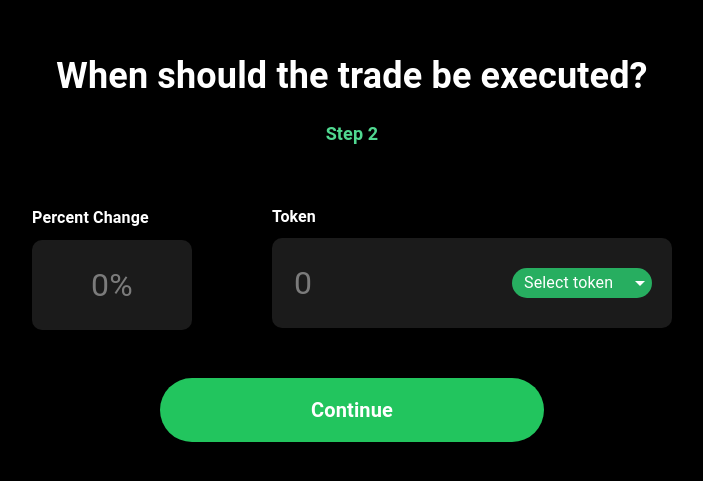
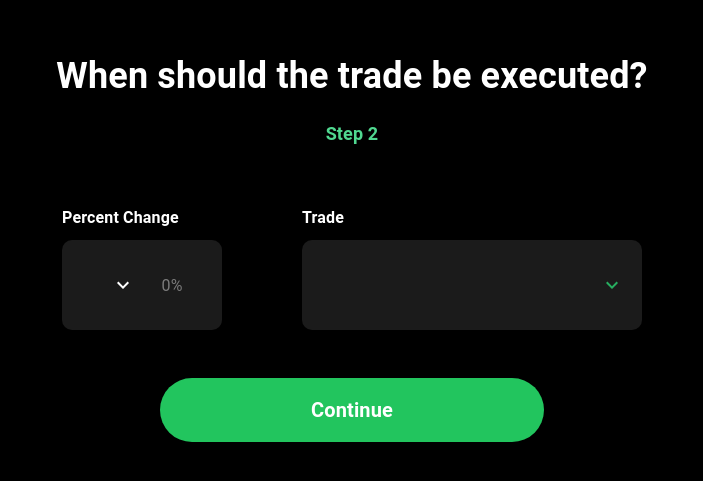
Before and after one commit to fhd1423/splurgefi, a Next.js app in the folder src/frontend/: page /step-two in a window 1280 px wide. Shown: the part 151-632 px from the top of the page, without its empty margins (288-991 px from the left). Built offline with nearby package versions, Linux system fonts and the light colour scheme; what @dynamic-labs/sdk-react-core would draw is missing.

Commit message:
Edited views to match use cases better

```diff
--- /dev/null
+++ b/src/frontend/components/CustomInputBatches.js
@@ -0,0 +1,56 @@
+import React from "react";
+import { styled } from "@mui/system";
+import InputBase from "@mui/material/InputBase";
+import Typography from "@mui/material/Typography";
+
+// Custom styles for the input container
+const CustomInputContainer = styled("div")({
+  display: "flex",
+  alignItems: "center",
+  justifyContent: "center",
+  backgroundColor: "#1B1B1B",
+  borderRadius: "10px",
+  width: "160px",
+  height: "90px",
+  padding: "0",
+});
+
+// Custom styles for the input component
+const CustomInput = styled(InputBase)({
+  color: "white",
+  fontSize: "2rem",
+  "& .MuiInputBase-input": {
+    textAlign: "center",
+    padding: "0",
+    width: "100%",
+    height: "100%",
+  },
+});
+
+export default function CustomInputBatches({
+  title,
+  placeHolder,
+  value,
+  onValueChange,
+}) {
+  return (
+    <div>
+      <Typography
+        variant="subtitle1"
+        color="white"
+        fontWeight="600"
+        gutterBottom
+        style={{ marginBottom: "8px", textAlign: "left" }}
+      >
+        {title}
+      </Typography>
+      <CustomInputContainer>
+        <CustomInput
+          placeholder={placeHolder}
+          value={value}
+          onChange={onValueChange}
+        />
+      </CustomInputContainer>
+    </div>
+  );
+}
--- a/src/frontend/components/CustomInputPercent.js
+++ b/src/frontend/components/CustomInputPercent.js
@@ -2,29 +2,52 @@ import React from "react";
 import { styled } from "@mui/system";
 import InputBase from "@mui/material/InputBase";
 import Typography from "@mui/material/Typography";
+import Select from "@mui/material/Select";
+import MenuItem from "@mui/material/MenuItem";
+import KeyboardArrowDownIcon from "@mui/icons-material/KeyboardArrowDown";
 
 // Custom styles for the input container
 const CustomInputContainer = styled("div")({
   display: "flex",
   alignItems: "center",
-  justifyContent: "center",
   backgroundColor: "#1B1B1B",
   borderRadius: "10px",
   width: "160px",
   height: "90px",
-  padding: "0",
 });
 
 // Custom styles for the input component
 const CustomInput = styled(InputBase)({
   color: "white",
-  fontSize: "2rem",
+  fontSize: "1rem", // Adjust the font size if necessary
   "& .MuiInputBase-input": {
     textAlign: "center",
-    padding: "0",
-    width: "100%",
+    padding: "0 10px", // Padding for spacing
+    width: "calc(100% - 40px)", // Adjust width to make room for select
     height: "100%",
   },
+});
+
+// Custom styles for the select component
+const CustomSelect = styled(Select)({
+  color: "white",
+  "& .MuiSelect-select": {
+    paddingRight: "8px", // Reduced padding
+    paddingLeft: "8px", // Reduced padding
+    minWidth: "40px", // Set a minimum width for the selector
+    height: "100%", // Match the height of the input
+    fontSize: "1rem", // Keep the font size consistent with the input
+  },
+  "& .MuiSelect-icon": {
+    color: "white", // White color for the dropdown icon
+    top: "50%",
+    transform: "translateY(-50%)",
+  },
+  "& .MuiOutlinedInput-notchedOutline": {
+    border: "none", // Remove the outline
+  },
+  margin: "0", // Remove margins
+  borderRadius: "0 10px 10px 0", // Only round the right corners
 });
 
 export default function CustomInputPercent({
@@ -32,6 +55,8 @@ export default function CustomInputPercent({
   placeHolder,
   value,
   onValueChange,
+  onSelectorChange, // New prop for handling changes in the selector
+  selectorValue, // New prop for the value of the selector
 }) {
   return (
     <div>
@@ -45,9 +70,18 @@ export default function CustomInputPercent({
         {title}
       </Typography>
       <CustomInputContainer>
+        <CustomSelect
+          value={selectorValue}
+          onChange={onSelectorChange}
+          displayEmpty
+          IconComponent={KeyboardArrowDownIcon} // Make sure to import this
+        >
+          <MenuItem value="+">+</MenuItem>
+          <MenuItem value="-">-</MenuItem>
+        </CustomSelect>
         <CustomInput
           placeholder={placeHolder}
-          value={value} // Corrected: pass the value directly, not as an object
+          value={value}
           onChange={onValueChange}
         />
       </CustomInputContainer>
--- /dev/null
+++ b/src/frontend/components/TradeSelector.js
@@ -0,0 +1,96 @@
+import React, { useState } from "react";
+import Box from "@mui/material/Box";
+import MenuItem from "@mui/material/MenuItem";
+import FormControl from "@mui/material/FormControl";
+import Select from "@mui/material/Select";
+import { styled } from "@mui/system";
+import IconButton from "@mui/material/IconButton";
+import KeyboardArrowDownIcon from "@mui/icons-material/KeyboardArrowDown";
+import Typography from "@mui/material/Typography";
+
+// Custom styles for the form control
+const CustomFormControl = styled(FormControl)({
+  backgroundColor: "#1B1B1B",
+  borderRadius: "10px",
+  width: "340px",
+  height: "90px",
+  display: "flex",
+  flexDirection: "row",
+  alignItems: "center",
+  justifyContent: "space-between",
+  padding: "0 10px",
+});
+
+// Custom styles for the select component
+const CustomSelect = styled(Select)({
+  "& .MuiSelect-select": {
+    color: "white",
+    lineHeight: "80px", // Center the text vertically
+    paddingLeft: "10px", // Give some space from the left side
+    paddingRight: "32px", // Make room for the icon
+    fontSize: "1.25rem",
+  },
+  "& .MuiSelect-icon": {
+    display: "none", // Hide the default icon
+  },
+  "& .MuiOutlinedInput-notchedOutline": {
+    border: "none",
+  },
+});
+
+export default function TradeSelector({
+  selectedTradeAction,
+  onTradeActionChange,
+}) {
+  const [open, setOpen] = useState(false);
+
+  const handleChange = (event) => {
+    onTradeActionChange(event.target.value); // This should call the handler passed from step-two.js
+  };
+
+  // Function to toggle the select dropdown
+  const toggleDropdown = () => {
+    setOpen((prev) => !prev);
+  };
+
+  return (
+    <Box sx={{ minWidth: 120 }}>
+      <Typography
+        variant="subtitle1"
+        color="white"
+        fontWeight="600"
+        gutterBottom
+        style={{ marginBottom: "8px", textAlign: "left" }}
+      >
+        Trade
+      </Typography>
+      <CustomFormControl fullWidth>
+        <CustomSelect
+          open={open}
+          value={selectedTradeAction}
+          onChange={handleChange}
+          onClose={() => setOpen(false)}
+          onOpen={() => setOpen(true)}
+          displayEmpty
+          IconComponent={KeyboardArrowDownIcon}
+        >
+          <MenuItem value={"Buy output token"}>Buy output token</MenuItem>
+          <MenuItem value={"Sell input token"}>Sell input token</MenuItem>
+        </CustomSelect>
+        <IconButton
+          onClick={toggleDropdown} // Use the function to toggle dropdown
+          sx={{
+            position: "absolute",
+            top: "50%",
+            right: 10,
+            transform: "translateY(-50%)",
+            color: "#27ae60", // Green color for the icon
+            backgroundColor: "transparent",
+          }}
+        >
+          <KeyboardArrowDownIcon />
+        </IconButton>
+      </CustomFormControl>
+    </Box>
+  );
+}
--- a/src/frontend/package.json
+++ b/src/frontend/package.json
@@ -17,6 +17,7 @@
     "@emotion/react": "^11.11.1",
     "@emotion/server": "^11.11.0",
     "@emotion/styled": "^11.11.0",
+    "@mui/icons-material": "^5.14.16",
     "@mui/material": "^5.14.16",
     "@mui/x-date-pickers": "^6.18.0",
     "dayjs": "^1.11.10",
--- a/src/frontend/pages/step-one.js
+++ b/src/frontend/pages/step-one.js
@@ -22,18 +22,22 @@ export default function StepOne() {
 
   // Handlers to update the state
   const handleInputTokenChange = (value) => {
+    console.log("Input Token Value:", value); // Log the input token value
     setInputTokenValue(value);
   };
 
   const handleOutputTokenChange = (value) => {
+    console.log("Output Token Value:", value); // Log the output token value
     setOutputTokenValue(value);
   };
 
   const handleInputTokenSelect = (token) => {
+    console.log("Input Token Selected:", token); // Log the input token selection
     setInputToken(token);
   };
 
   const handleOutputTokenSelect = (token) => {
+    console.log("Output Token Selected:", token); // Log the output token selection
     setOutputToken(token);
   };
 
--- a/src/frontend/pages/step-two.js
+++ b/src/frontend/pages/step-two.js
@@ -3,31 +3,27 @@
 import React from "react";
 import Head from "next/head";
 import CustomInputPercent from "../components/CustomInputPercent";
-import CustomInputToken from "../components/CustomInputToken";
+import TradeSelector from "../components/TradeSelector";
 import Grid from "@mui/material/Grid";
 import Link from "next/link";
 import { useState } from "react";
 
 export default function StepTwo() {
-  const tokenOptions = [
-    { label: "WETH", value: "WETH" },
-    { label: "JOE", value: "JOE" },
-  ];
-
   // State for percent change
   const [percentChange, setPercentChange] = useState("");
-
-  // State for the selected token
-  const [selectedToken, setSelectedToken] = useState("");
 
   // Handler to update percent change
   const handlePercentChange = (event) => {
     setPercentChange(event.target.value);
   };
 
-  // Handler to update selected token
-  const handleTokenChange = (value) => {
-    setSelectedToken(value);
+  // State for the trade action
+  const [selectedTradeAction, setSelectedTradeAction] = useState("");
+
+  // Handler to update trade action
+  const handleTradeActionChange = (action) => {
+    console.log("Selected Trade:", action);
+    setSelectedTradeAction(action); // Corrected to use the right state setter function
   };
 
   return (
@@ -36,35 +32,36 @@ export default function StepTwo() {
         <title>Step Two</title>
         <link rel="icon" href="/favicon.ico" />
       </Head>
-
       <div className="pb-10" style={{ textAlign: "center", width: "100%" }}>
         <h1 className="text-4xl text-white mb-6 font-semibold">
           When should the trade be executed?
         </h1>
         <h3 className="text-lg text-custom-green font-bold">Step 2</h3>
       </div>
-
       <div className="pt-4 pb-12">
         <Grid container spacing={10} justifyContent="center">
           <Grid item>
             <CustomInputPercent
               title="Percent Change"
-              value={percentChange} // Pass the state value
-              onValueChange={handlePercentChange} // Pass the corrected handler
+              value={percentChange}
+              onValueChange={handlePercentChange}
               placeHolder={"0%"}
             />
           </Grid>
           <Grid item>
-            <CustomInputToken
-              title="Token"
-              options={tokenOptions}
-              onValueChange={handleTokenChange}
-              onSelectChange={handleTokenChange}
+            <TradeSelector
+              selectedTradeAction={selectedTradeAction}
+              onTradeActionChange={handleTradeActionChange}
             />
           </Grid>
         </Grid>
       </div>
-
+      {/* {percentChange && selectedToken && (
+        <h2 className="pb-10">
+          Summary: When {selectedToken} increases by {percentChange}%, sell for
+          DAI
+        </h2>
+      )} */}
       <Link href="/step-three" passHref>
         <button className="bg-green-500 text-white text-xl font-bold rounded-full shadow-lg hover:bg-green-600 w-96 h-16">
           Continue
```
Also changed, not shown: src/frontend/pages/step-three.js (+4 -4 lines).
